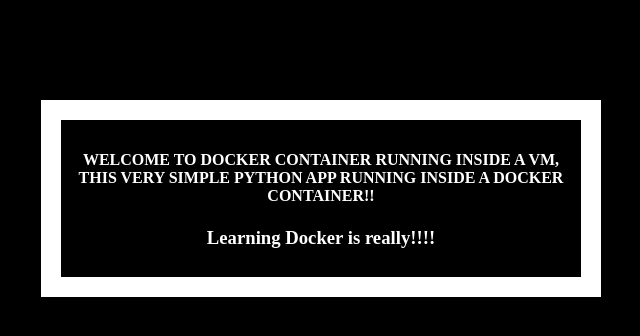
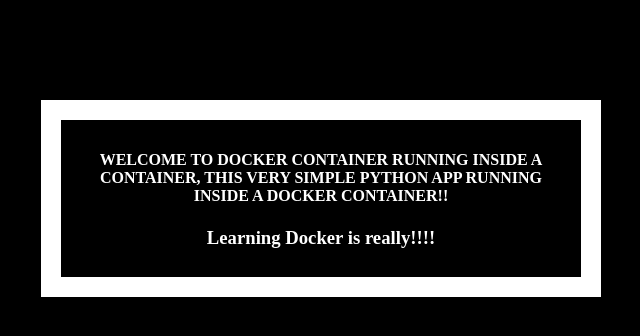
Before and after one commit to vrmchetan/pythonnew, a Flask app: page / in a window 1280 px wide. Shown: the top 336 px of the page, without its empty margins (319-959 px from the left). Run offline with Flask 2, Linux system fonts and the light colour scheme.

Commit message:
Update index.html
updated index.html file

```diff
--- a/templates/index.html
+++ b/templates/index.html
@@ -19,7 +19,7 @@
   </head>
   <body>
     <div class="container">
-      <h4>Welcome to Docker Container running inside a VM, This very simple Python App running inside a Docker container!!</h4>
+      <h4>Welcome to Docker Container running inside a container, This very simple Python App running inside a Docker container!!</h4>
       <h3> Learning Docker is really!!!! </h3>
     </div>
   </body>
```
